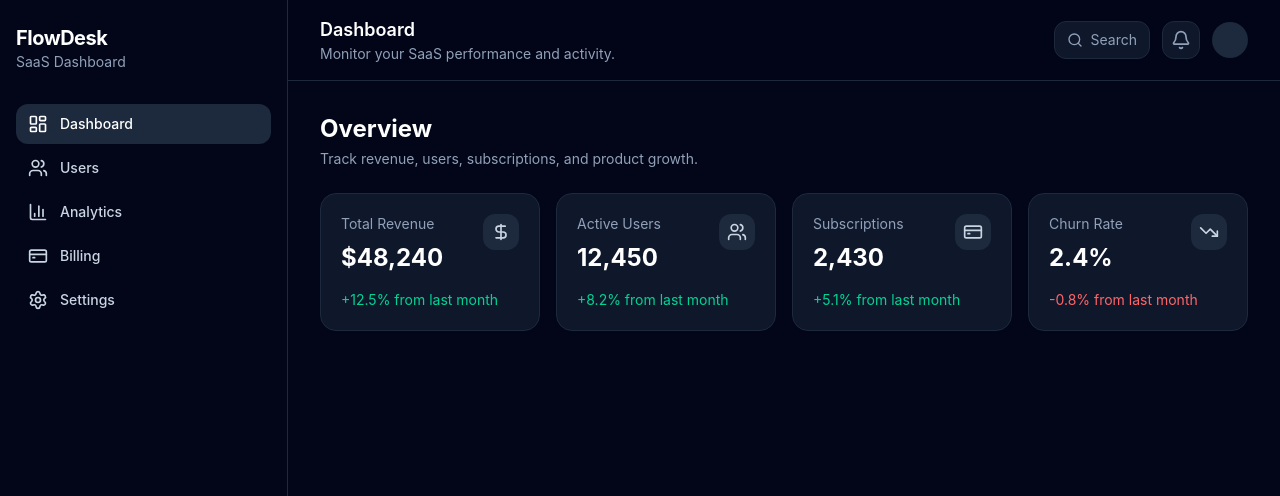
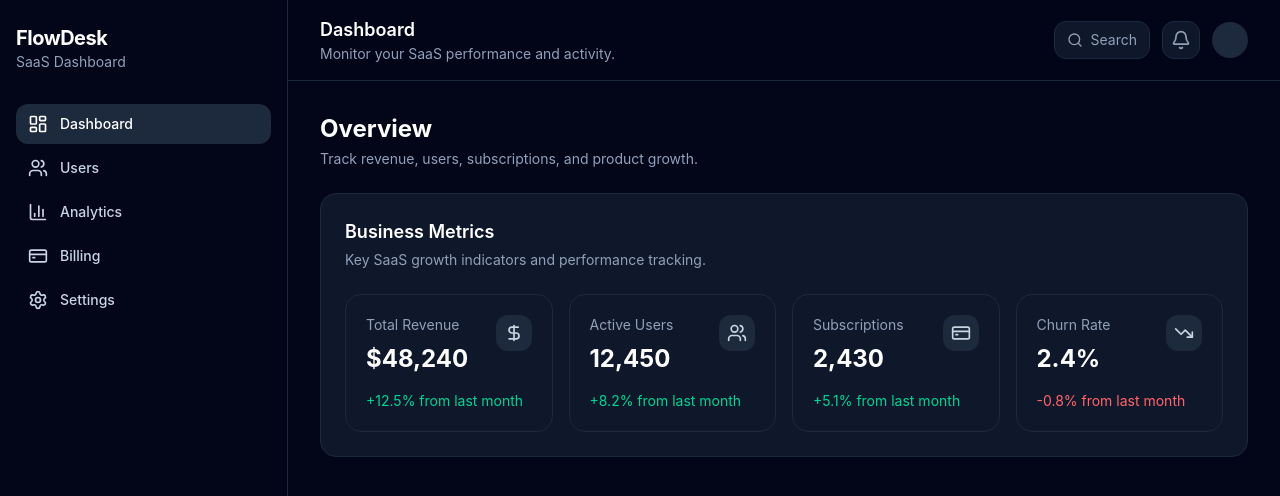
Before and after one commit to ReactRioters/flowdesk-saas-dashboard, a React (Vite) app: page / in a window 1280 px wide. Shown: the top 496 px of the page. Built offline with nearby package versions, Linux system fonts and the light colour scheme.

Commit message:
added reusable section container component

```diff
--- /dev/null
+++ b/src/components/ui/section-card.tsx
@@ -0,0 +1,31 @@
+import type { ReactNode } from "react";
+
+type SectionCardProps = {
+  title: string;
+  description?: string;
+  children: ReactNode;
+};
+
+export function SectionCard({
+  title,
+  description,
+  children,
+}: SectionCardProps) {
+  return (
+    <section className="rounded-2xl border border-slate-800 bg-slate-900 p-6">
+      <div className="mb-6">
+        <h2 className="text-lg font-semibold text-white">
+          {title}
+        </h2>
+
+        {description && (
+          <p className="mt-1 text-sm text-slate-400">
+            {description}
+          </p>
+        )}
+      </div>
+
+      {children}
+    </section>
+  );
+}
--- a/src/features/dashboard/pages/dashboard-page.tsx
+++ b/src/features/dashboard/pages/dashboard-page.tsx
@@ -1,4 +1,11 @@
-import { CreditCard, DollarSign, TrendingDown, Users } from "lucide-react";
+import {
+  CreditCard,
+  DollarSign,
+  TrendingDown,
+  Users,
+} from "lucide-react";
+
+import { SectionCard } from "../../../components/ui/section-card";
 import { StatCard } from "../components/stat-card";
 
 const stats = [
@@ -34,14 +41,21 @@ const stats = [
 
 export function DashboardPage() {
   return (
-    <section>
-      <div className="mb-6">
-        <h1 className="text-2xl font-bold text-white">Overview</h1>
+    <div className="space-y-6">
+      <div>
+        <h1 className="text-2xl font-bold text-white">
+          Overview
+        </h1>
+
         <p className="mt-1 text-sm text-slate-400">
           Track revenue, users, subscriptions, and product growth.
         </p>
       </div>
 
+      <SectionCard
+        title="Business Metrics"
+        description="Key SaaS growth indicators and performance tracking."
+      >
         <div className="grid gap-4 sm:grid-cols-2 xl:grid-cols-4">
           {stats.map((stat) => (
             <StatCard
@@ -54,6 +68,7 @@ export function DashboardPage() {
             />
           ))}
         </div>
-    </section>
+      </SectionCard>
+    </div>
   );
 }
```
Also changed, not shown: 1 other file (tests, documents, lock files or other folders). Lines whose indentation alone changed are shown as unchanged.
